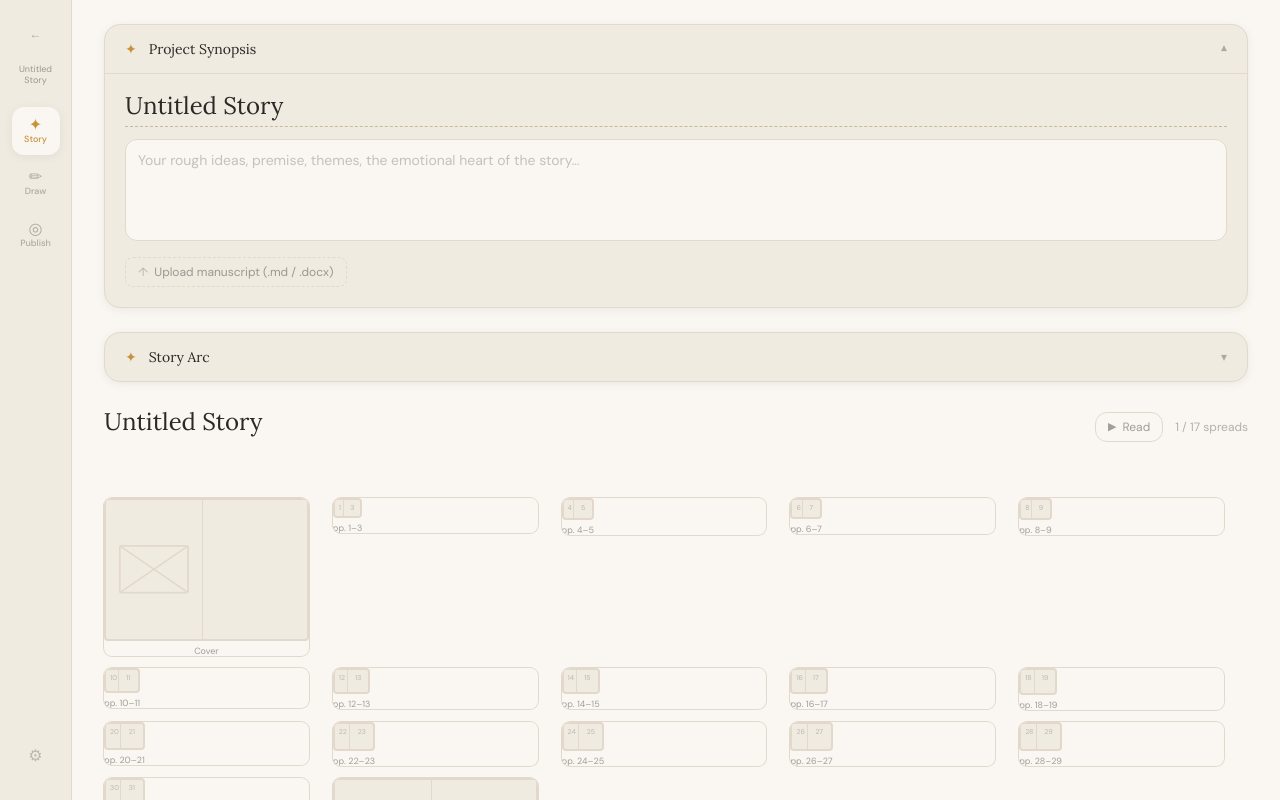
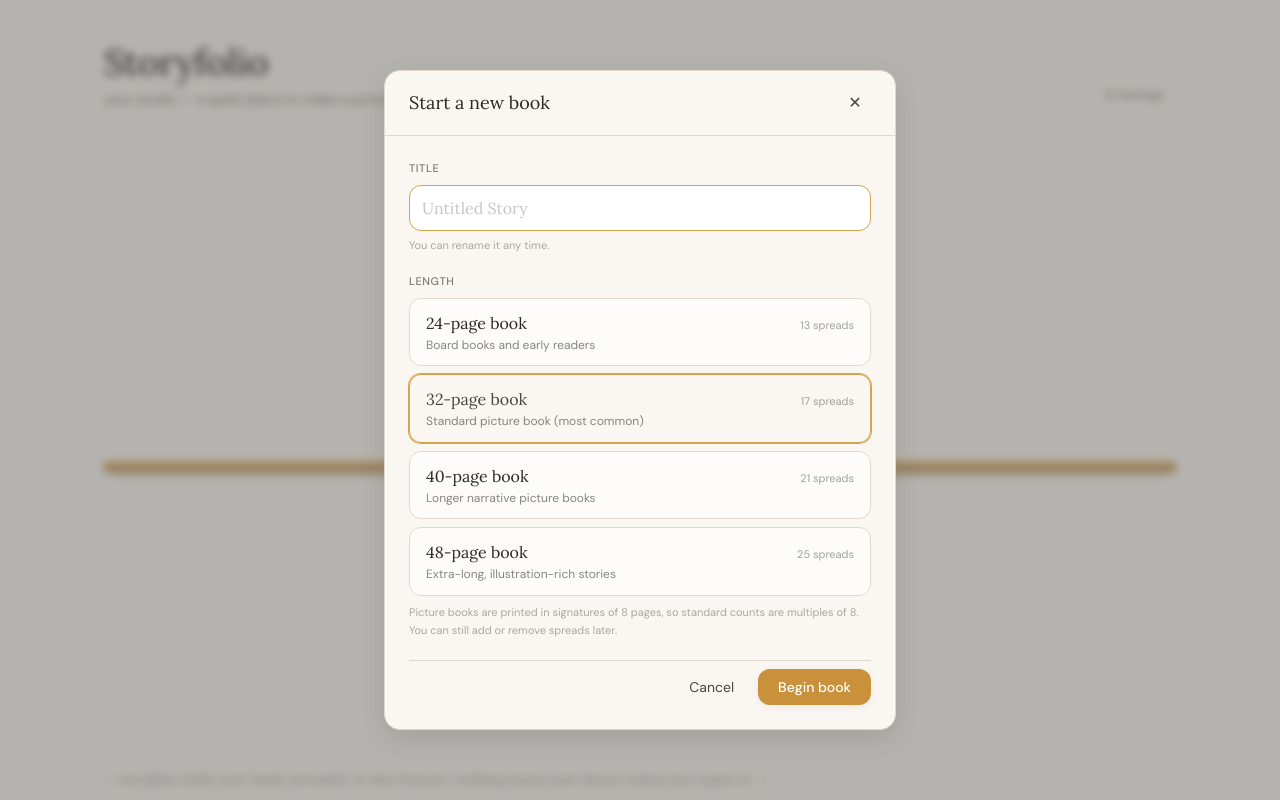
Before and after one commit to runrunicd/storyfolio, a React (Vite) app: page / in a window 1280 px wide. Both pictures are taken after a click on the button "+ Begin a new book". Built offline with nearby package versions, Linux system fonts and the light colour scheme.

Commit message:
Book templates (24/32/40/48 pages) + uniform storyboard thumbnails

```diff
--- a/src/components/flow/SpreadThumbnail.tsx
+++ b/src/components/flow/SpreadThumbnail.tsx
@@ -5,67 +5,51 @@ interface SpreadThumbnailProps {
   onClick: () => void
 }
 
+/**
+ * Storyboard thumbnail. Every spread — cover, middle, or end — renders
+ * in the same frame (same aspect, same blank-page background) so the
+ * grid reads as a uniform storyboard sheet. Content differentiates by:
+ *   • a small corner label ("Cover" / "pp. 4–5" / "End")
+ *   • if a sketch exists, that sketch fills the entire spread
+ */
 export function SpreadThumbnail({ spread, onClick }: SpreadThumbnailProps) {
-  const isCover = spread.pageLabel === 'Cover'
-  const isEnd = spread.pageLabel === 'End'
   const sketches = spread.sketches ?? []
   const latestSketch = sketches.length > 0 ? sketches[sketches.length - 1] : null
   const olderSketches = sketches.slice(0, -1)
-  // Parse page numbers directly from the label (e.g. "pp. 4–5" → "4", "5")
-  const pageMatch = spread.pageLabel.match(/pp\. (\d+)–(\d+)/)
-  const leftPage = pageMatch ? pageMatch[1] : ''
-  const rightPage = pageMatch ? pageMatch[2] : ''
 
   return (
     <button
       onClick={onClick}
-      className="group flex flex-col items-center gap-1.5 focus:outline-none"
+      className="group flex flex-col items-center gap-1.5 focus:outline-none w-full"
     >
-      {/* Spread double-page rectangle */}
-      <div className="relative w-full aspect-[2/1.4] rounded border-2 border-cream-300 bg-cream-200 overflow-hidden transition-all duration-150 group-hover:border-ochre-400 group-hover:shadow-medium">
+      {/* Uniform double-page rectangle — same size for every spread */}
+      <div className="relative w-full aspect-[2/1.4] rounded border-2 border-cream-300 bg-cream-50 overflow-hidden transition-all duration-150 group-hover:border-ochre-400 group-hover:shadow-medium">
 
-        {/* Original left/spine/right layout — unchanged, provides sizing */}
+        {/* Blank-page base: left page, spine, right page — always rendered
+            so the box geometry is identical across all spread types */}
         <div className="flex h-full">
-          {/* Left page */}
-          <div className="flex-1 relative overflow-hidden">
-            {latestSketch ? (
-              /* Render sketch here so flex h-full resolves correctly */
-              <img src={latestSketch.imageDataUrl} alt="" className="w-full h-full object-cover" />
-            ) : spread.sceneImageDataUrl ? (
-              <img src={spread.sceneImageDataUrl} alt="" className="w-full h-full object-cover" />
-            ) : isCover || isEnd ? (
-              <div className="flex items-center justify-center w-full h-full">
-                <svg viewBox="0 0 40 28" className="w-3/4 h-3/4 text-cream-300">
-                  <rect x="1" y="1" width="38" height="26" rx="1" fill="none" stroke="currentColor" strokeWidth="1" />
-                  <line x1="1" y1="1" x2="39" y2="27" stroke="currentColor" strokeWidth="1" />
-                  <line x1="39" y1="1" x2="1" y2="27" stroke="currentColor" strokeWidth="1" />
-                </svg>
-              </div>
-            ) : (
-              <div className="p-1 flex flex-col justify-between h-full overflow-hidden">
-                {leftPage && (
-                  <span className="font-sans text-[7px] text-ink-500/30 leading-none">{leftPage}</span>
-                )}
-                {spread.manuscriptText && (
-                  <p className="font-serif text-[6px] text-ink-500/60 leading-tight line-clamp-4 mt-0.5">
-                    {spread.manuscriptText}
-                  </p>
-                )}
-              </div>
-            )}
-          </div>
-          {/* Spine */}
-          <div className="w-px bg-cream-300 shrink-0" />
-          {/* Right page */}
-          <PageHalf
-            imageUrl={null}
-            text={isCover ? '' : isEnd ? '' : spread.artNotes.scene}
-            label={isCover ? '' : isEnd ? '' : rightPage}
-            isSpecial={false}
-          />
+          <div className="flex-1 relative" />
+          <div className="w-px bg-cream-300/70 shrink-0" />
+          <div className="flex-1 relative" />
         </div>
 
-        {/* Sketch full-spread overlay — covers both pages */}
+        {/* Corner label — only visible when no sketch covers the spread */}
+        {!latestSketch && (
+          <span className="absolute top-1 left-1.5 font-sans text-[8px] text-ink-500/35 leading-none pointer-events-none">
+            {spread.pageLabel}
+          </span>
+        )}
+
+        {/* Optional scene reference (non-sketch seed image) */}
+        {!latestSketch && spread.sceneImageDataUrl && (
+          <img
+            src={spread.sceneImageDataUrl}
+            alt=""
+            className="absolute inset-0 w-full h-full object-cover opacity-80"
+          />
+        )}
+
+        {/* Sketch overlay — covers both pages when present */}
         {latestSketch && (
           <div className="absolute inset-0">
             {olderSketches.slice(-2).map((sk, i) => (
@@ -93,52 +77,10 @@ export function SpreadThumbnail({ spread, onClick }: SpreadThumbnailProps) {
 
       </div>
 
-      {/* Page number label below */}
+      {/* Page label below the card (always visible) */}
       <p className="font-sans text-[9px] text-ink-500/50 leading-none">
         {spread.pageLabel}
       </p>
     </button>
   )
 }
-
-interface PageHalfProps {
-  imageUrl: string | null
-  text: string
-  label: string
-  isSpecial: boolean
-}
-
-function PageHalf({ imageUrl, text, label, isSpecial }: PageHalfProps) {
-  if (imageUrl) {
-    return (
-      <div className="flex-1 relative overflow-hidden">
-        <img src={imageUrl} alt="" className="w-full h-full object-cover" />
-      </div>
-    )
-  }
-
-  if (isSpecial) {
-    return (
-      <div className="flex-1 flex items-center justify-center">
-        <svg viewBox="0 0 40 28" className="w-3/4 h-3/4 text-cream-300">
-          <rect x="1" y="1" width="38" height="26" rx="1" fill="none" stroke="currentColor" strokeWidth="1" />
-          <line x1="1" y1="1" x2="39" y2="27" stroke="currentColor" strokeWidth="1" />
-          <line x1="39" y1="1" x2="1" y2="27" stroke="currentColor" strokeWidth="1" />
-        </svg>
-      </div>
-    )
-  }
-
-  return (
-    <div className="flex-1 p-1 flex flex-col justify-between overflow-hidden">
-      {label && (
-        <span className="font-sans text-[7px] text-ink-500/30 leading-none">{label}</span>
-      )}
-      {text && (
-        <p className="font-serif text-[6px] text-ink-500/60 leading-tight line-clamp-4 mt-0.5">
-          {text}
-        </p>
-      )}
-    </div>
-  )
-}
--- a/src/components/projects/ProjectsView.tsx
+++ b/src/components/projects/ProjectsView.tsx
@@ -1,5 +1,6 @@
 import { useMemo, useState } from 'react'
 import { useProjectStore, useAppStore } from '@/store'
+import { NewBookModal } from '@/modals/NewBookModal'
 import type { Project } from '@/types'
 
 // ─── Book-spine palette ──────────────────────────────────────────
@@ -230,6 +231,7 @@ export function ProjectsView() {
   const { projects, addProject, deleteProject } = useProjectStore()
   const { setActiveProjectId, setActiveView, openSettings } = useAppStore()
   const [confirmDelete, setConfirmDelete] = useState<string | null>(null)
+  const [newBookOpen, setNewBookOpen] = useState(false)
 
   const openProject = (id: string) => {
     setActiveProjectId(id)
@@ -237,8 +239,12 @@ export function ProjectsView() {
     setActiveView('dream')
   }
 
-  const handleNew = () => {
-    const id = addProject('Untitled Story')
+  // New-book flow: show the template picker, then create + navigate on confirm.
+  const handleNew = () => setNewBookOpen(true)
+
+  const handleNewConfirm = (template: { spreadCount: number }, title: string) => {
+    setNewBookOpen(false)
+    const id = addProject(title, template.spreadCount)
     useProjectStore.getState().setActiveProject(id)
     setActiveProjectId(id)
     setActiveView('dream')
@@ -322,6 +328,13 @@ export function ProjectsView() {
             : '— storyfolio holds your books privately, in this browser. nothing leaves your device unless you export it. —'}
         </p>
       </div>
+
+      {/* Template picker */}
+      <NewBookModal
+        isOpen={newBookOpen}
+        onClose={() => setNewBookOpen(false)}
+        onConfirm={handleNewConfirm}
+      />
     </div>
   )
 }
--- a/src/lib/constants.ts
+++ b/src/lib/constants.ts
@@ -11,7 +11,7 @@ import type {
 
 // ─── Story Flow helpers ──────────────────────────────────────────
 
-function makePageLabel(spreadNumber: number, total: number = 17): string {
+function makePageLabel(spreadNumber: number, total: number): string {
   if (spreadNumber === 1) return 'Cover'
   if (spreadNumber === total) return 'End'
   if (spreadNumber === 2) return 'pp. 1–3'       // front matter (blank)
@@ -19,11 +19,11 @@ function makePageLabel(spreadNumber: number, total: number = 17): string {
   return `pp. ${left}–${left + 1}`
 }
 
-export function makeEmptySpread(spreadNumber: number): StorySpread {
+export function makeEmptySpread(spreadNumber: number, total: number = 17): StorySpread {
   return {
     id: uuidv4(),
     spreadNumber,
-    pageLabel: makePageLabel(spreadNumber),
+    pageLabel: makePageLabel(spreadNumber, total),
     plotBeat: '',
     manuscriptText: '',
     artNotes: { characters: '', scene: '', designNotes: '', keyWords: '' },
@@ -35,14 +35,49 @@ export function makeEmptySpread(spreadNumber: number): StorySpread {
   }
 }
 
-export function makeEmptyStoryFlow(): StorySpread[] {
-  return Array.from({ length: 17 }, (_, i) => makeEmptySpread(i + 1))
+/**
+ * Generate a fresh story flow of `spreadCount` spreads.
+ * Spread 1 is always Cover, last spread is End, in between are
+ * front matter + content pages. Default 17 = standard 32-page book.
+ */
+export function makeEmptyStoryFlow(spreadCount: number = 17): StorySpread[] {
+  return Array.from({ length: spreadCount }, (_, i) => makeEmptySpread(i + 1, spreadCount))
+}
+
+// ─── Picture book templates ──────────────────────────────────────
+//
+// Picture books are almost always printed in page counts divisible by
+// 8 (printing signatures). These four cover the overwhelming majority
+// of trade picture books. "Standard" (32 pages) is the industry default.
+
+export interface BookTemplate {
+  id: string
+  pageCount: number
+  spreadCount: number
+  name: string
+  description: string
+}
+
+export const BOOK_TEMPLATES: BookTemplate[] = [
+  { id: '24pg', pageCount: 24, spreadCount: 13, name: '24-page book',  description: 'Board books and early readers' },
+  { id: '32pg', pageCount: 32, spreadCount: 17, name: '32-page book',  description: 'Standard picture book (most common)' },
+  { id: '40pg', pageCount: 40, spreadCount: 21, name: '40-page book',  description: 'Longer narrative picture books' },
+  { id: '48pg', pageCount: 48, spreadCount: 25, name: '48-page book',  description: 'Extra-long, illustration-rich stories' },
+]
+
+export const DEFAULT_TEMPLATE_ID = '32pg'
+
+export function templateById(id: string): BookTemplate {
+  return BOOK_TEMPLATES.find((t) => t.id === id) ?? BOOK_TEMPLATES[1]
 }
 
 // ─── New project factory ─────────────────────────────────────────
 
-export function createNewProject(title: string = 'Untitled Story'): Project {
-  const flow = makeEmptyStoryFlow()
+export function createNewProject(
+  title: string = 'Untitled Story',
+  spreadCount: number = 17,
+): Project {
+  const flow = makeEmptyStoryFlow(spreadCount)
   // Cover spread gets the project title
   flow[0] = { ...flow[0], manuscriptText: title }
   return {
--- /dev/null
+++ b/src/modals/NewBookModal.tsx
@@ -0,0 +1,111 @@
+import { useState } from 'react'
+import { Modal } from '@/components/ui/Modal'
+import { BOOK_TEMPLATES, DEFAULT_TEMPLATE_ID, type BookTemplate } from '@/lib/constants'
+
+interface NewBookModalProps {
+  isOpen: boolean
+  onClose: () => void
+  /** Called with the chosen template when the user confirms. */
+  onConfirm: (template: BookTemplate, title: string) => void
+}
+
+/**
+ * Picks a picture-book template (24 / 32 / 40 / 48-page) and a working
+ * title. Shown when the user starts a new book from the bookshelf.
+ * The user can change either later — title is editable in the Story
+ * view; spreads can be added/removed with the ＋ and ✕ buttons.
+ */
+export function NewBookModal({ isOpen, onClose, onConfirm }: NewBookModalProps) {
+  const [title, setTitle] = useState('')
+  const [templateId, setTemplateId] = useState<string>(DEFAULT_TEMPLATE_ID)
+
+  const handleConfirm = () => {
+    const template = BOOK_TEMPLATES.find((t) => t.id === templateId) ?? BOOK_TEMPLATES[1]
+    onConfirm(template, title.trim() || 'Untitled Story')
+    // Reset draft state so the next open starts fresh.
+    setTitle('')
+    setTemplateId(DEFAULT_TEMPLATE_ID)
+  }
+
+  return (
+    <Modal isOpen={isOpen} onClose={onClose} title="Start a new book" width="max-w-lg">
+      <div className="p-6 flex flex-col gap-5">
+        {/* Title */}
+        <div>
+          <label className="block text-[11px] uppercase tracking-wider text-ink-500/70 font-sans font-medium mb-2">
+            Title
+          </label>
+          <input
+            type="text"
+            value={title}
+            onChange={(e) => setTitle(e.target.value)}
+            onKeyDown={(e) => {
+              if (e.key === 'Enter') handleConfirm()
+            }}
+            placeholder="Untitled Story"
+            autoFocus
+            className="w-full px-3 py-2.5 font-serif text-base text-ink-700 bg-cream-50 border border-cream-300 rounded-xl focus:outline-none focus:border-ochre-400 focus:bg-white placeholder:text-ink-500/30"
+          />
+          <p className="mt-1.5 font-sans text-[11px] text-ink-500/45">
+            You can rename it any time.
+          </p>
+        </div>
+
+        {/* Template picker */}
+        <div>
+          <label className="block text-[11px] uppercase tracking-wider text-ink-500/70 font-sans font-medium mb-2">
+            Length
+          </label>
+          <div className="flex flex-col gap-2">
+            {BOOK_TEMPLATES.map((template) => {
+              const selected = template.id === templateId
+              return (
+                <button
+                  key={template.id}
+                  onClick={() => setTemplateId(template.id)}
+                  className={[
+                    'w-full text-left px-4 py-3 rounded-xl border transition-all',
+                    selected
+                      ? 'border-ochre-400 bg-ochre-500/8 ring-1 ring-ochre-400'
+                      : 'border-cream-300 bg-cream-50 hover:border-ochre-300 hover:bg-cream-200/50',
+                  ].join(' ')}
+                >
+                  <div className="flex items-baseline justify-between gap-3">
+                    <span className={['font-serif text-base', selected ? 'text-ochre-700' : 'text-ink-700'].join(' ')}>
+                      {template.name}
+                    </span>
+                    <span className="font-sans text-[11px] text-ink-500/50 shrink-0">
+                      {template.spreadCount} spreads
+                    </span>
+                  </div>
+                  <p className="mt-0.5 font-sans text-xs text-ink-500/65 leading-snug">
+                    {template.description}
+                  </p>
+                </button>
+              )
+            })}
+          </div>
+          <p className="mt-2 font-sans text-[11px] text-ink-500/45 leading-relaxed">
+            Picture books are printed in signatures of 8 pages, so standard counts are multiples of 8. You can still add or remove spreads later.
+          </p>
+        </div>
+
+        {/* Actions */}
+        <div className="flex items-center justify-end gap-2 pt-2 border-t border-cream-300">
+          <button
+            onClick={onClose}
+            className="px-4 py-2 font-sans text-sm text-ink-500 hover:text-ink-700 rounded-lg hover:bg-cream-200 transition-colors"
+          >
+            Cancel
+          </button>
+          <button
+            onClick={handleConfirm}
+            className="px-5 py-2 font-sans text-sm font-medium bg-ochre-500 text-white rounded-xl hover:bg-ochre-600 transition-colors shadow-soft"
+          >
+            Begin book
+          </button>
+        </div>
+      </div>
+    </Modal>
+  )
+}
--- a/src/store/useProjectStore.ts
+++ b/src/store/useProjectStore.ts
@@ -41,7 +41,7 @@ interface ProjectStore {
   sampleProjectRemoved?: boolean
 
   // Project management
-  addProject: (title?: string) => string         // returns new project id
+  addProject: (title?: string, spreadCount?: number) => string  // returns new project id
   duplicateProject: (id: string) => void
   deleteProject: (id: string) => void
   setActiveProject: (id: string | null) => void
@@ -116,8 +116,8 @@ export const useProjectStore = create<ProjectStore>()(
       sampleProjectRemoved: false,
 
       // ── Project management ────────────────────────────────────
-      addProject: (title = 'Untitled Story') => {
-        const project = createNewProject(title)
+      addProject: (title = 'Untitled Story', spreadCount = 17) => {
+        const project = createNewProject(title, spreadCount)
         set((s) => ({ projects: [...s.projects, project] }))
         return project.id
       },
```
